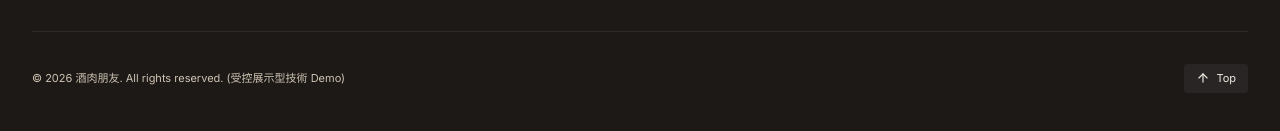
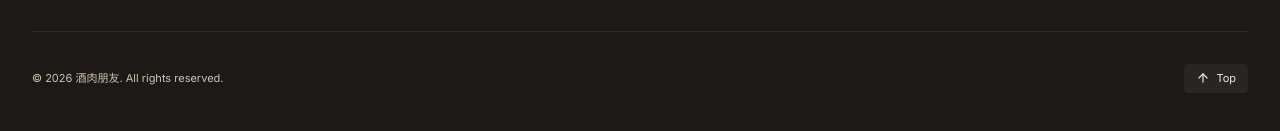
Before and after one commit to roklul/fair-weather-friends, a Next.js app: page / in a window 1280 px wide. Shown: the part 11269-11400 px from the top of the page. Built offline with nearby package versions, Linux system fonts and the light colour scheme; a web font is replaced by a local one.

Commit message:
chore: remove demo notice from footer rights across languages

```diff
--- a/src/data/translations.js
+++ b/src/data/translations.js
@@ -304,7 +304,7 @@ export const TRANSLATIONS = {
       legalTitle: '理性飲酒與法規宣告',
       legalWarning: '🔞 禁止酒駕 · 酒後不開車 安全有保障 · 未滿十八歲禁止飲酒。',
       legalDesc: '本網站提供之餐酒與調酒搭配資訊僅供美食生活品味與廚藝研究參考。',
-      rights: 'All rights reserved. (受控展示型技術 Demo)',
+      rights: 'All rights reserved.',
     }
   },
   'en': {
@@ -611,7 +611,7 @@ export const TRANSLATIONS = {
       legalTitle: 'Responsible Drinking & Disclaimer',
       legalWarning: '🔞 Don\'t Drink & Drive · Underage Drinking Prohibited · Please Drink Responsibly.',
       legalDesc: 'Information provided on this website is for culinary education, UI demo, and gastronomy appreciation only.',
-      rights: 'All rights reserved. (Controlled Technical Showcase Demo)',
+      rights: 'All rights reserved.',
     }
   },
   'ja': {
@@ -918,7 +918,7 @@ export const TRANSLATIONS = {
       legalTitle: '適正飲酒に関するお知らせ',
       legalWarning: '🔞 飲酒運転は法律で禁止されています · 20歳未満の飲酒は禁止されています。',
       legalDesc: '当サイトに掲載されているペアリング情報は食文化の研究とデモを目的としています。',
-      rights: 'All rights reserved. (技術デモ用ショーケース)',
+      rights: 'All rights reserved.',
     }
   }
 };
```
